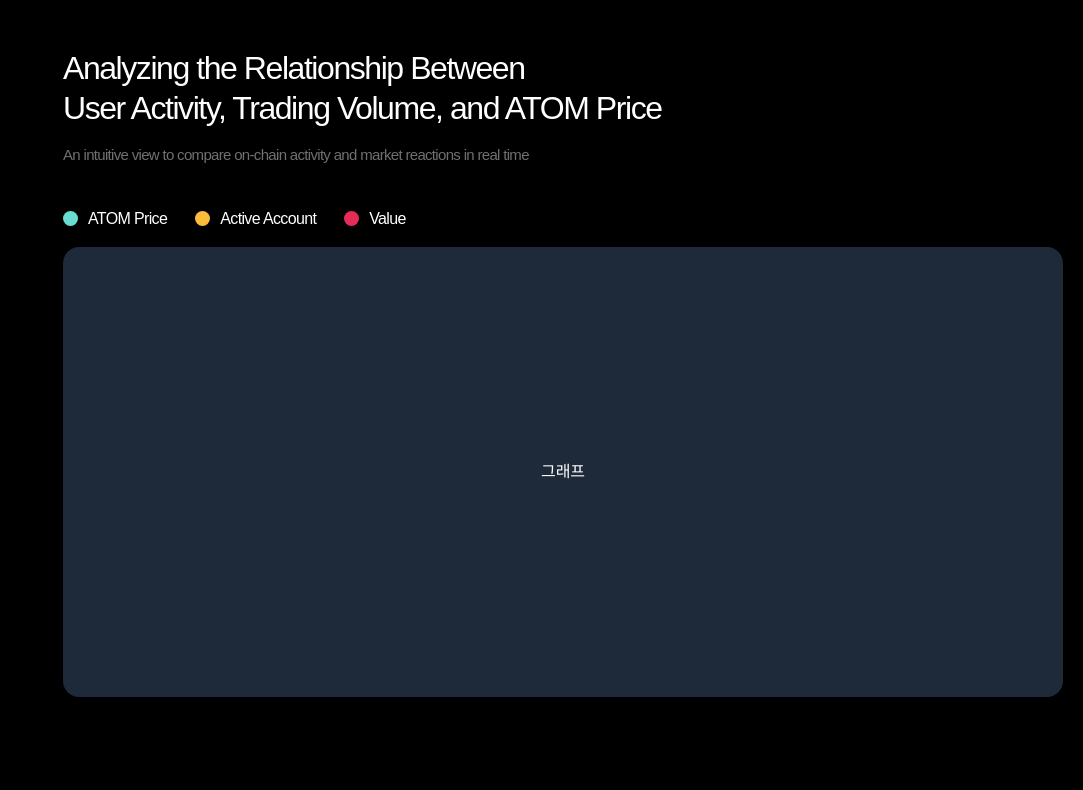
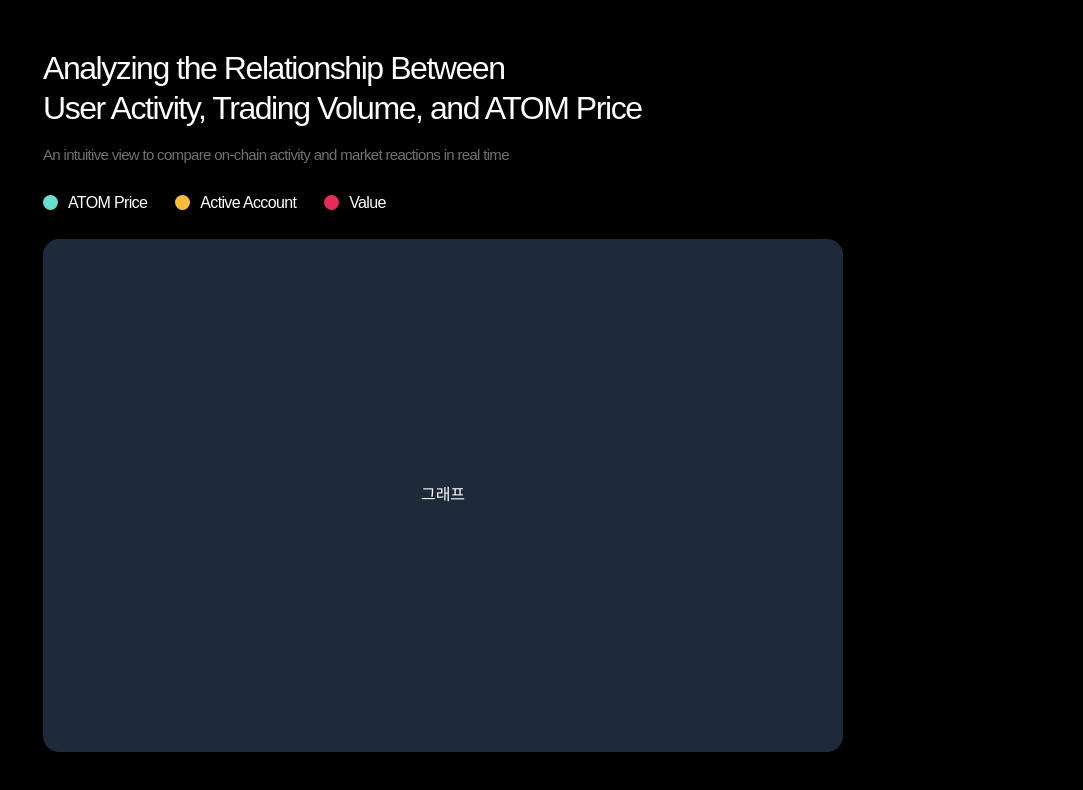
Before and after one commit to Information-Desgin/Mini-Project, a React (Vite) app: page / in a window 1280 px wide. Shown: the top 790 px of the page, without its empty margins (197-1280 px from the left). Built offline with nearby package versions, Linux system fonts and the light colour scheme; a web font is replaced by a local one.

Commit message:
style: 그래프에 flex-1 적용

```diff
--- a/src/App.tsx
+++ b/src/App.tsx
@@ -1,8 +1,9 @@
 function App() {
   return (
     <>
-      <div>
-        <div className="title pt-12 pl-65 flex flex-col gap-4">
+      <div className="w-screen h-screen overflow-hidden flex flex-col px-60 py-12">
+        {/* 제목 섹션 */}
+        <div className="title flex flex-col gap-4">
           <h1>
             Analyzing the Relationship Between
             <br />
@@ -12,7 +13,9 @@
             An intuitive view to compare on-chain activity and market reactions
             in real time
           </h2>
-          <div className="label pt-6 flex gap-7">
+        </div>
+        {/* 범례 */}
+        <div className="label pt-6 flex gap-7 pb-6">
           <div className="flex gap-2.5 items-center">
             <div className="w-[15px] h-[15px] rounded-full bg-main1" />
             <div>ATOM Price</div>
@@ -26,9 +29,9 @@
             <div>Value</div>
           </div>
         </div>
-          <div className="w-[1000px] h-[450px] bg-gray-800 mb-25 rounded-2xl flex justify-center items-center">
+        {/* 그래프 */}
+        <div className="flex-1 bg-gray-800 rounded-2xl flex justify-center items-center ">
           그래프
-          </div>
         </div>
       </div>
     </>
```
Lines whose indentation alone changed are shown as unchanged.
